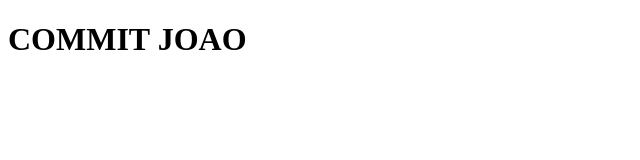
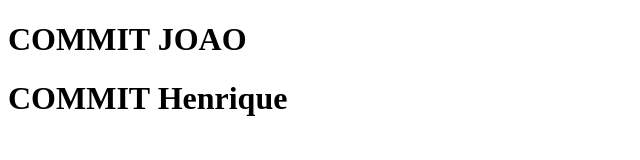
Before and after one commit to joaocaju1/SCM, a plain HTML site: page index.html in a window 1280 px wide. Shown: the whole page, without its empty margins (0-640 px from the left). Drawn offline with Linux system fonts and the light colour scheme.

Commit message:
commit henrique

```diff
--- a/index.html
+++ b/index.html
@@ -7,5 +7,6 @@
 </head>
 <body>
     <h1>COMMIT JOAO</h1>
+    <h1>COMMIT Henrique</h1>
 </body>
 </html>
```
